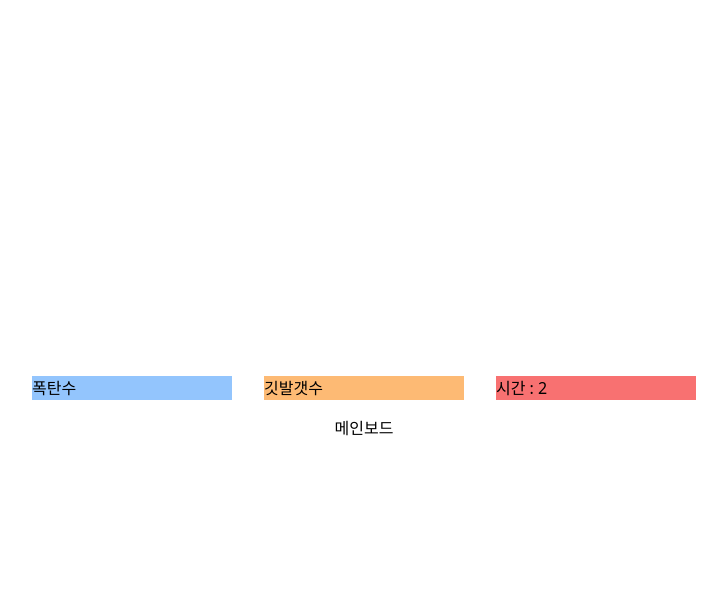
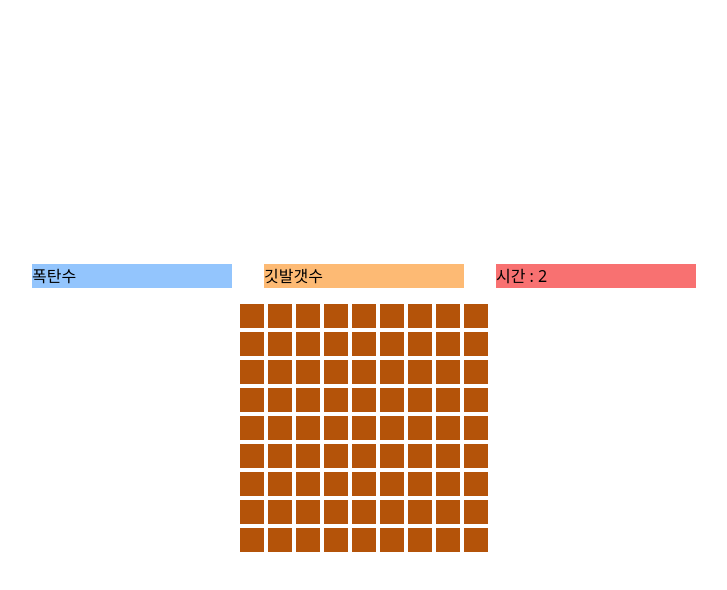
Before and after one commit to OjiWorks/oji-minesweeper-web, a React (Vite) app: page / in a window 1280 px wide. Both pictures are taken after a click on the button "게임시작". Shown: the top 590 px of the page, without its empty margins (276-1003 px from the left). Built offline with nearby package versions, Linux system fonts and the light colour scheme.

Commit message:
Feat: 필드 시각화

```diff
--- /dev/null
+++ b/src/components/CellButton/index.jsx
@@ -0,0 +1,3 @@
+export default function CellButton({ value }) {
+  return <button className="w-6 h-6 bg-amber-700" >{value}</button>
+}
--- a/src/components/GameField/index.jsx
+++ b/src/components/GameField/index.jsx
@@ -2,9 +2,28 @@ import { useSelector } from "react-redux";
 
 export default function GameField() {
   const field = useSelector(state => state.bomb.field);
+  const { row, column } = useSelector(state => state.bomb.gameSetting);
+  console.log([row, column]);
+
   return (
-    <main>
-      메인보드
+    <main className="grid grid-cols-9 grid-rows-9 gap-1">
+      {field.coverField.map((columnArray, column) => {
+        return columnArray.map((element, row) => {
+          switch (element) {
+            case "covered":
+              return <button className="w-6 h-6 bg-amber-700"></button>;
+
+            case "flag":
+              return <button>flag</button>;
+
+            case "question":
+              return <button>question</button>;
+
+            case "open":
+              return <div>{field.underField[column][row]}</div>
+          }
+        });
+      })}
     </main>
   );
 }
```
